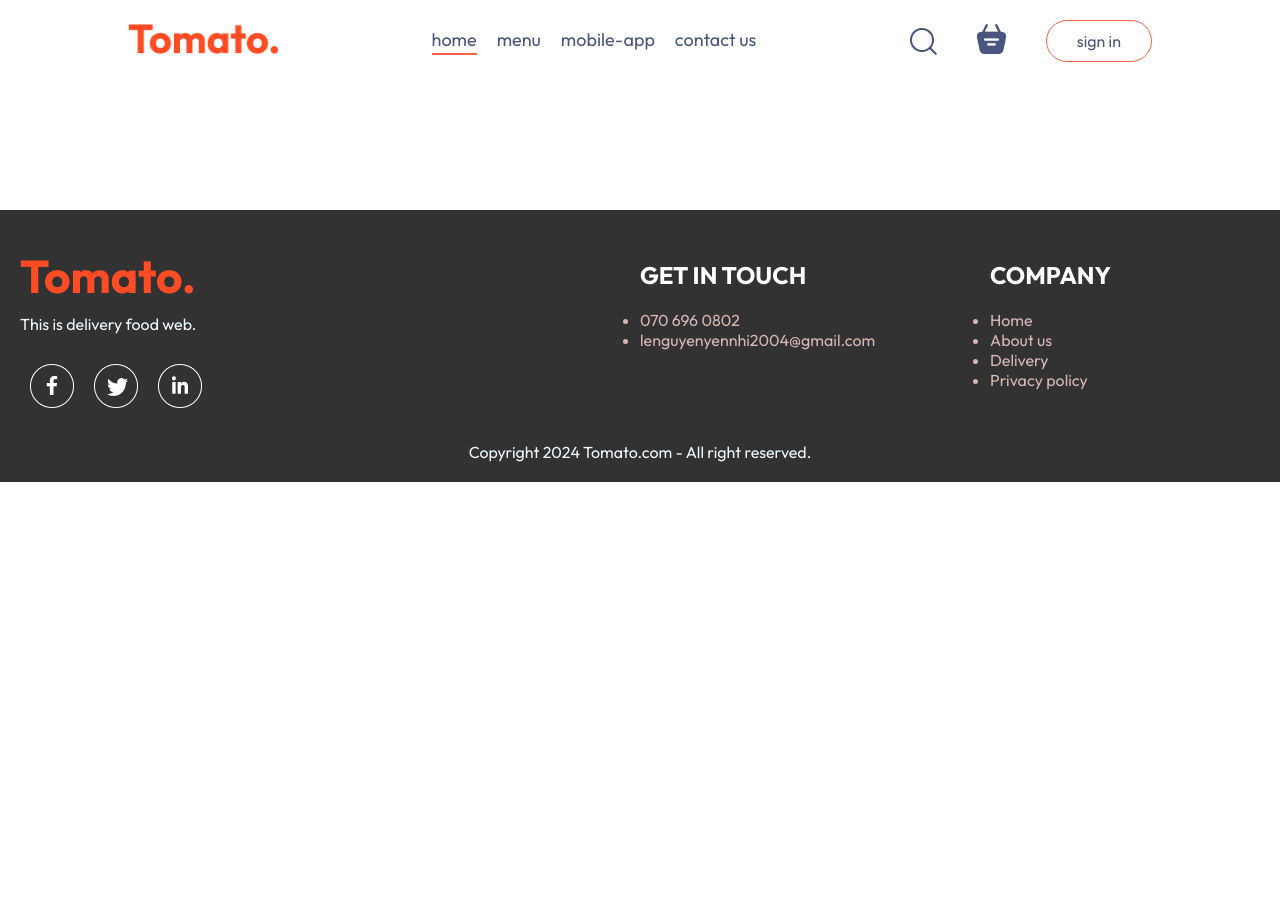
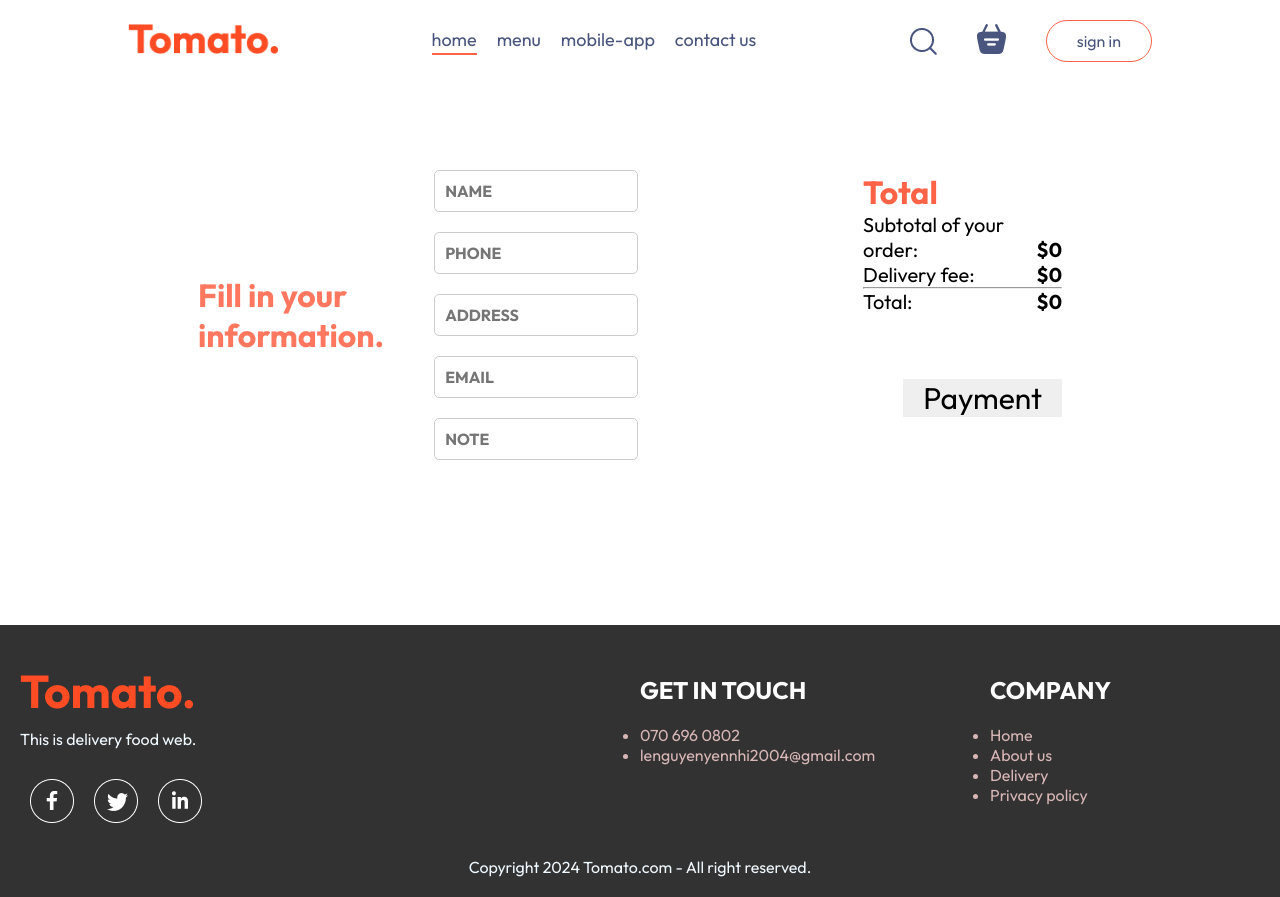
Before and after one commit to LeNguyenYenNhi2812/Delivery_Food, a React (Vite) app in the folder frontend/: page /placeorder in a window 1280 px wide. Before the commit the page ends 800 px from the top, so only its background shows below. Built offline with nearby package versions, Linux system fonts and the light colour scheme.

Commit message:
done frontend

```diff
--- a/frontend/src/components/loginPopup/loginPopup.css
+++ b/frontend/src/components/loginPopup/loginPopup.css
@@ -39,7 +39,7 @@
 
 .login-popup-inputs{
     width: 100%;
-    height: 80px;
+    height: 35%;
     font-size: 1.75rem;
     display: flex;
     flex-direction: column;
@@ -51,9 +51,11 @@
 .login-popup-inputs input{
     transition: width 0.6s ease-in-out;
     width: 60%;
-    font-size: 1.5rem;
+    font-size: 1rem;
     min-width: 200px;
     border: none;
+    padding: 5px;
+    margin: 5px;
 }
 .login-popup-inputs input:focus{
     width: 100%;
@@ -75,7 +77,7 @@
     transition: 0.3s;
     display: flex;
     justify-content: center;
-    text-align: center;
+    margin: 10px;
     font-size: 1.5rem;
 }
 .login-button:hover{
--- a/frontend/src/pages/cart/cart.jsx
+++ b/frontend/src/pages/cart/cart.jsx
@@ -1,9 +1,11 @@
 import React, { useContext } from 'react'
 import './cart.css'
 import { StoreContext } from './../../context/StoreContext';
+import { useNavigate } from 'react-router-dom';
 
 const cart = () => {
   const {cartItems,food_list,removeFromCart,getCartTotal}=useContext(StoreContext);
+  const navigate = useNavigate();
   return (
     <div className='cart'>
       <div className="cart-item">
@@ -44,12 +46,12 @@ const cart = () => {
           <p id="total-num">${getCartTotal()}</p>
           <br></br>
           <p>Delivery fee:</p>
-          <p id="total-num">$2</p>
+          <p id="total-num">${getCartTotal()> 0? 2 :0}</p>
           <br></br>  <hr></hr>
           <p>Total:</p>
-          <p id="total-num">${getCartTotal()+2}</p>
+          <p id="total-num">${getCartTotal()>0? getCartTotal()+2 : 0}</p>
         <br></br>
-          <button>Checkout</button>
+          <button onClick={()=>navigate('/placeorder')}>Checkout</button>
           </div>
           <div className="cart-discount">
             <p>If you have any promo code, enter it here.</p>
--- a/frontend/src/pages/placeOrder/placeOrder.css
+++ b/frontend/src/pages/placeOrder/placeOrder.css
@@ -0,0 +1,33 @@
+.order-form{
+    display: grid;
+    grid-template-columns: 1fr 3fr 1fr;
+    align-items: center;
+    margin: 50px;
+}
+.form-left{
+    width: 50%;
+
+    padding: 20px;
+
+}
+.form-left input{
+    width: 120%;
+    padding: 10px;
+    margin: 10px;
+    border: 1px solid #ccc;
+    border-radius: 5px;
+    font-size: 1rem;
+    font-weight: bold;
+}
+.form-right{
+    width: 50%;
+
+    padding: 20px;
+    margin: 10px;
+}
+.form-title{
+    font-size: 1rem;
+    font-weight: bold;
+    color: rgba(255, 99, 71, 0.87);
+    margin: 20px;
+}
--- a/frontend/src/pages/placeOrder/placeOrder.jsx
+++ b/frontend/src/pages/placeOrder/placeOrder.jsx
@@ -1,10 +1,42 @@
-import React from 'react'
+import React, { useContext } from 'react'
 import './placeOrder.css'
+import { StoreContext } from '../../context/StoreContext'
 const placeOrder = () => {
+  const {getCartTotal}=useContext(StoreContext);
   return (
-    <div>
 
-    </div>
+    <form action="" className="order-form">
+      <div className="form-title">
+        <h1>Fill in your information.</h1>
+      </div>
+      <div className="form-left">
+      <input type="text" placeholder='NAME' />
+      <input type="text" placeholder='PHONE' />
+      <input type="text" placeholder='ADDRESS' />
+      <input type="text" placeholder='EMAIL' />
+      <input type="text" placeholder='NOTE' />
+
+      </div>
+      <div className="form-right">
+      <div className="cart-bottom">
+        <div className="cart-total">
+          <p id="total-title">Total</p>
+          <br></br>
+          <p>Subtotal of your order:</p>
+          <p id="total-num">${getCartTotal()}</p>
+          <br></br>
+          <p>Delivery fee:</p>
+          <p id="total-num">${getCartTotal()> 0? 2 :0}</p>
+          <br></br>  <hr></hr>
+          <p>Total:</p>
+          <p id="total-num">${getCartTotal()>0? getCartTotal()+2 : 0}</p>
+          <br></br>
+        <br></br>
+          <button onClick={()=>navigate('/placeorder')}>Payment</button>
+          </div>
+      </div>
+      </div>
+    </form>
   )
 }
 
```
Also changed, not shown: 1 other file (tests, documents, lock files or other folders).
